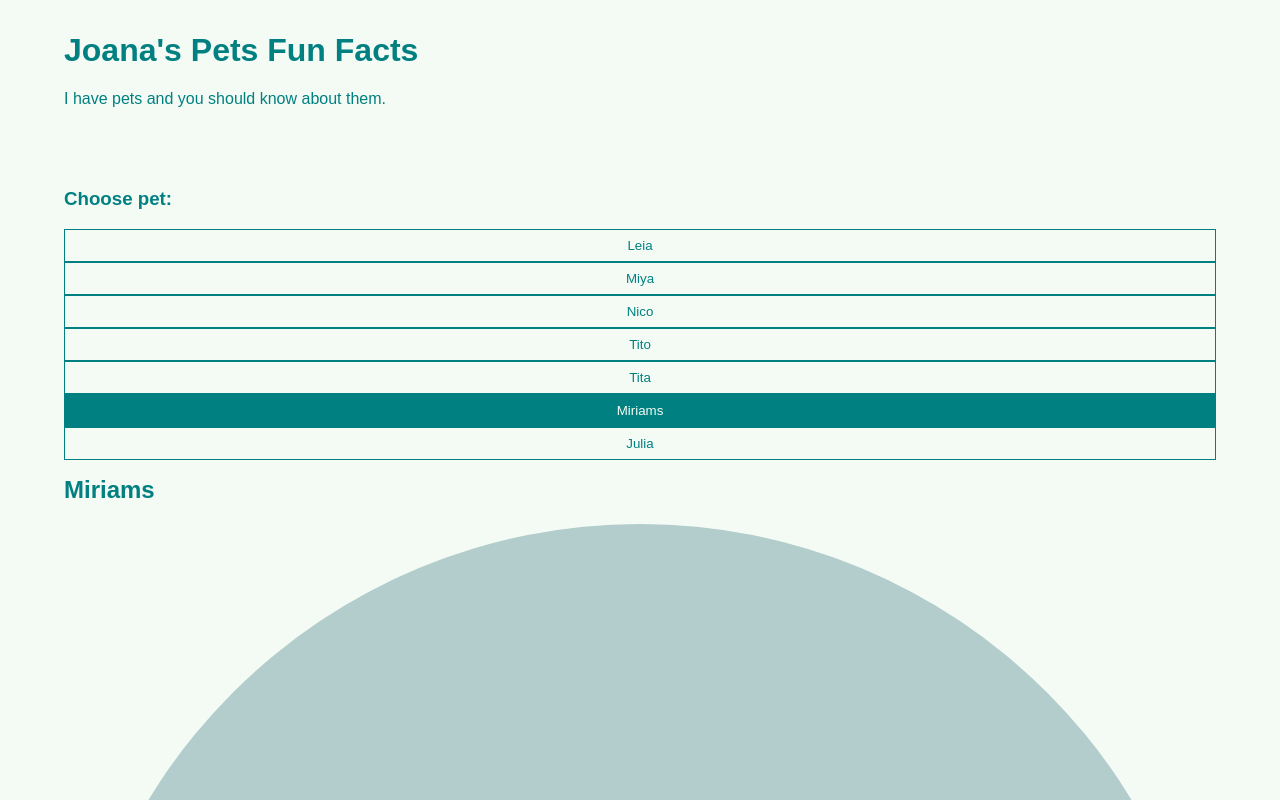
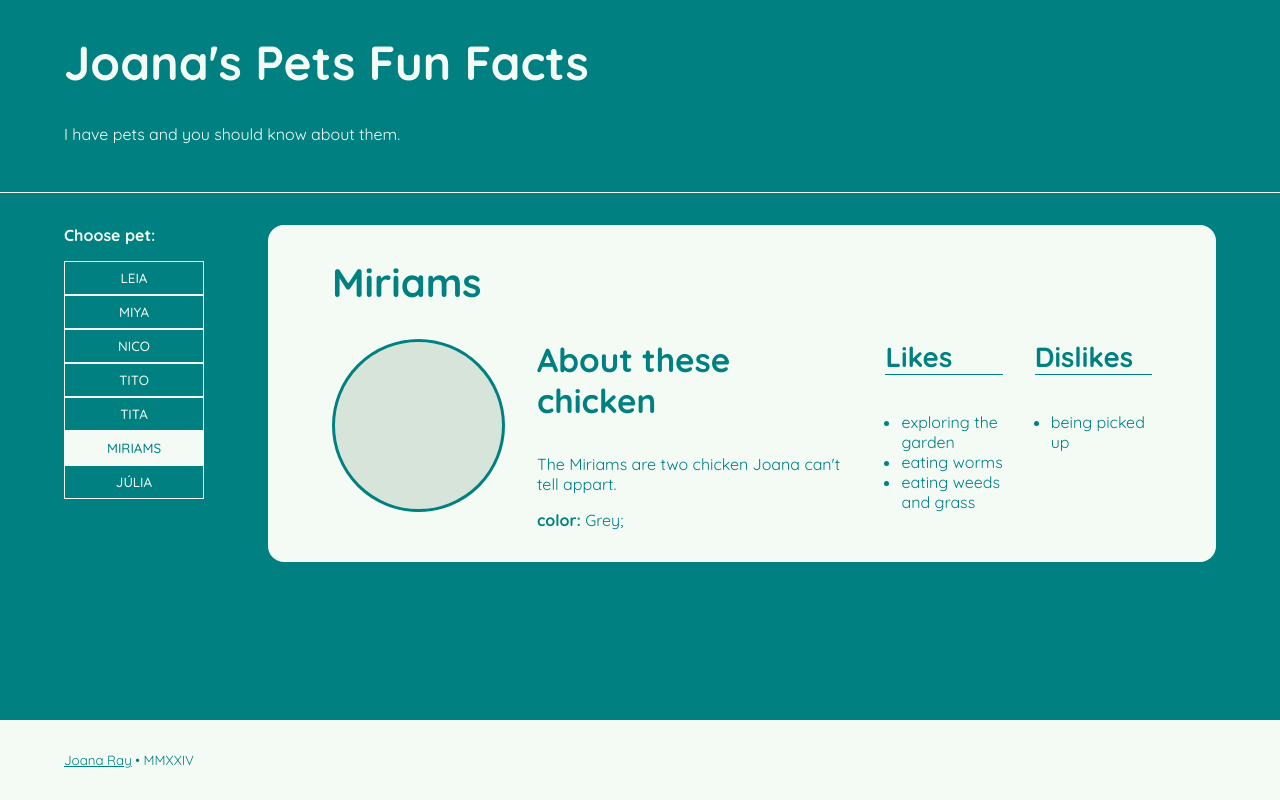
Before and after one commit to joanaray/joanas-pets-fun-facts, a React (Create React App) app: page / in a window 1280 px wide. Shown: the top 800 px of the page. Built offline with nearby package versions, Linux system fonts and the light colour scheme.

Commit message:
Responsive styles and new build

```diff
--- a/public/index.html
+++ b/public/index.html
@@ -23,6 +23,12 @@
       work correctly both with client-side routing and a non-root public URL.
       Learn how to configure a non-root public URL by running `npm run build`.
     -->
+    <link rel="preconnect" href="https://fonts.googleapis.com" />
+    <link rel="preconnect" href="https://fonts.gstatic.com" crossorigin />
+    <link
+      href="https://fonts.googleapis.com/css2?family=Quicksand:wght@300..700&display=swap"
+      rel="stylesheet"
+    />
     <title>Joana's Pets fun facts</title>
   </head>
   <body>
--- a/src/App.js
+++ b/src/App.js
@@ -37,8 +37,8 @@ const Miya = Object.create(Pet);
 Miya.petName = "Miya";
 Miya.petBirthdate = "June 2011";
 Miya.petBreed = "Mutt";
-Miya.petLikes = ["naps", "food", "cuddles", "exploring the garden", "hunting"];
-Miya.petBio = "Miya is Leia's sister";
+Miya.petLikes = ["naps", "food", "cat treats", "cuddles", "exploring the garden", "hunting"];
+Miya.petBio = "Miya is Leia's sister.";
 Miya.petColor = "Black and white";
 Miya.petPic = ["miya-01.jpg", "miya-02.jpeg"];
 Miya.petType = "cat";
@@ -48,8 +48,9 @@ const Nico = Object.create(Pet);
 Nico.petName = "Nico";
 Nico.petBirthdate = "August 2015";
 Nico.petBreed = "Mutt";
-Nico.petLikes = ["naps", "food", "exploring the garden"];
-Nico.petBio = "Nico is a spooky cat";
+Nico.petLikes = ["naps", "food", "exploring the garden", "rubbing himself all over the place"];
+Nico.petDislikes = ["sudden movements", "being pestered by Tito"];
+Nico.petBio = "Nico is a nervous cat! Sometimes he gets in fights with Tito because Tito's too excited and makes him a bit anxious. But he's usually very nice and chill.";
 Nico.petColor = "Black and white";
 Nico.petPic = ["nico-01.jpg", "nico-02.jpg"];
 Nico.petType = "cat";
@@ -59,9 +60,9 @@ const Tito = Object.create(Pet);
 Tito.petName = "Tito";
 Tito.petBirthdate = "March 2020";
 Tito.petBreed = "Mutt";
-Tito.petLikes = ["naps", "food", "exploring the garden", "playing with toys", "hunting"];
+Tito.petLikes = ["naps", "food", "exploring the garden", "playing with toys", "hunting", "hanging around with Nico"];
 Tito.petDislikes = ["Belly rubs"];
-Tito.petBio = "Tito is a very playful cat, the youngest of the gang";
+Tito.petBio = "Tito is a very playful cat, the youngest of the current cat gang and Tita's brother.";
 Tito.petColor = "Black with two white spots";
 Tito.petPic = ["tito-01.jpg", "tito-02.jpg"];
 Tito.petType = "cat";
@@ -71,9 +72,10 @@ const Tita = Object.create(Pet);
 Tita.petName = "Tita";
 Tita.petBirthdate = "March 2020";
 Tita.petBreed = "Mutt";
-Tita.petLikes = ["naps", "food", "exploring the garden", "playing with toys", "hunting"];
+Tita.petLikes = ["naps", "food", "exploring the garden", "playing with Tito", "hunting"];
+Tita.petDislikes = ["sudden movements"];
 Tita.petBio = "Tita was Tito's sister. She was a bit blind but still a good hunter! She got sick in 2022 and didn't make it. She was a really cute pet.";
-Tita.petColor = "White, beige and black striped tail and face.";
+Tita.petColor = "White, beige and black striped tail and face";
 Tita.petPic = ["tita-01.jpg", "tita-02.jpg"];
 Tita.petType = "cat";
 Tita.addToPets();
@@ -85,20 +87,21 @@ Miriams.petLikes = [
   "eating worms",
   "eating weeds and grass",
 ];
-Miriams.petBio = "Miriams are two chicken Joana can't tell appart.";
+Miriams.petDislikes=["being picked up"];
+Miriams.petBio = "The Miriams are two chicken Joana can't tell appart.";
 Miriams.petColor = "Grey";
 Miriams.petType = "chicken";
 Miriams.petQuantity = 2;
 Miriams.addToPets();
 
 const Julia = Object.create(Pet);
-Julia.petName = "Julia";
+Julia.petName = "Júlia";
 Julia.petLikes = [
   "exploring the garden",
   "eating worms",
   "eating weeds and grass",
 ];
-Julia.petBio = "Julia is a black chicken. My friend Inês gave her that name.";
+Julia.petBio = "Júlia is a black chicken. My friend Inês gave her that name. She will let you pet her but you must approach very carefully to do it.";
 Julia.petColor = "Black and golden";
 Julia.petPic = ['julia-01.jpg'];
 Julia.petType = "chicken";
@@ -111,7 +114,7 @@ export default function App() {
   const [chosenPet, setChosenPet] = useState(currentPet);
 
   const listPets = pets.map((pet, i) => {
-    if (chosenPet === pet) {
+    if (pet === chosenPet) {
       isActive = "active";
     } else {
       isActive = "";
@@ -121,7 +124,7 @@ export default function App() {
         <button
           type="button"
           className={isActive}
-          onClick={() => onPetClick(pet)}
+          onClick={() => handlePetClick(pet)}
         >
           {pet.petName}
         </button>
@@ -129,7 +132,7 @@ export default function App() {
     );
   });
 
-  function onPetClick(clickedPet) {
+  function handlePetClick(clickedPet) {
     for (let i = 0; i < pets.length; i++) {
       if (pets[i].active === true) {
         pets[i].active = false;
@@ -143,7 +146,7 @@ export default function App() {
   return (
     <div className="content">
       <div className="pet-list">
-        <h3>Choose pet:</h3>
+        <p><strong>Choose pet:</strong></p>
         <ul>{listPets}</ul>
       </div>
       <div className="pet-card">
--- a/src/Footer.js
+++ b/src/Footer.js
@@ -1,12 +1,10 @@
 function Footer() {
   return (
-    <>
       <footer>
-        <div className="content">
+        <div className="content small">
           <p><a href="http://www.joana.cc">Joana Ray</a> &bull; MMXXIV</p>
         </div>
       </footer>
-    </>
   );
 }
 export default Footer;
--- a/src/Header.js
+++ b/src/Header.js
@@ -1,13 +1,13 @@
 function Header() {
   return (
-    <>
       <header>
-        <hgroup>
-          <h1>Joana's Pets Fun Facts</h1>
-          <p>I have pets and you should know about them.</p>
-        </hgroup>
+        <div className="content">
+          <hgroup>
+            <h1>Joana's Pets Fun Facts</h1>
+            <p>I have pets and you should know about them.</p>
+          </hgroup>
+        </div>
       </header>
-    </>
   );
 }
 
--- a/src/components/pet-card.js
+++ b/src/components/pet-card.js
@@ -6,33 +6,50 @@ function PetCard({ pet }) {
     return <li>{petListItem}</li>;
   });
   const petPicList = pet.petPic;
-  const randomPetPic = petPicList[Math.floor(Math.random() * petPicList.length)];
+  const randomPetPic =
+    petPicList[Math.floor(Math.random() * petPicList.length)];
   return (
     <article>
       <h2>{pet.petName}</h2>
       <figure>
-        {pet.petPic.length>0 && <img src={`assets/img/${randomPetPic}`} alt={pet.petName} />}
+        {pet.petPic.length > 0 && (
+          <img src={`assets/img/${randomPetPic}`} alt={pet.petName} />
+        )}
       </figure>
-      <h3>
-        About {pet.petQuantity > 1 ? "these" : "this"} {pet.petType}
-      </h3>
-      <ul>
-        {pet.petBirthdate && <li>birth date: {pet.petBirthdate}</li>}
-        {pet.petColor && <li>color: {pet.petColor}</li>}
-        {pet.petBreed && <li>breed: {pet.petBreed}</li>}
-      </ul>
-      <p>{pet.petBio}</p>
+      <div className="pet-bio">
+        <h3>
+          About {pet.petQuantity > 1 ? "these" : "this"} {pet.petType}
+        </h3>
+        <p>{pet.petBio}</p>
+        <ul className="pet-props">
+          {pet.petBirthdate && (
+            <li>
+              <strong>birth date:</strong> {pet.petBirthdate};
+            </li>
+          )}
+          {pet.petColor && (
+            <li>
+              <strong>color:</strong> {pet.petColor};
+            </li>
+          )}
+          {pet.petBreed && (
+            <li>
+              <strong>breed:</strong> {pet.petBreed};
+            </li>
+          )}
+        </ul>
+      </div>
       {!(pet.petLikes.length === 0) && (
-        <>
-          <h3>Likes:</h3>
+        <div className="pet-prefs">
+          <h4>Likes</h4>
           <ul>{petLikesList}</ul>
-        </>
+        </div>
       )}
       {!(pet.petDislikes.length === 0) && (
-        <>
-          <h3>Dislikes:</h3>
+        <div className="pet-prefs">
+          <h4>Dislikes</h4>
           <ul>{petDislikesList}</ul>
-        </>
+        </div>
       )}
     </article>
   );
--- a/src/styles.css
+++ b/src/styles.css
@@ -1,11 +1,20 @@
 :root {
-  --color-main: hsl(180, 100%, 25%); /* #008080 */
-  --color-main--lighter: hsl(180, 20%, 75%); /* #b3cccc */
-  --color-alt: hsl(128, 50%, 97%); /* #f3fbf4 */
+  /*--color-main: hsl(180, 100%, 25%);  #008080 */
+  /*--color-main--lighter: hsl(180, 20%, 75%);  #b3cccc */
+  /*--color-alt: hsl(128, 50%, 97%);  #f3fbf4 */
+
+  --color-main: hsl(128, 50%, 97%);
+  --color-main--darker: hsl(128, 20%, 87%);
+  --color-alt: hsl(180, 100%, 25%);
+
+  --font-main: "Quicksand", sans-serif;
   height: 100%;
   background-color: var(--color-alt);
   color: var(--color-main);
-  font-family: sans-serif;
+  font-family: var(--font-main);
+  font-optical-sizing: auto;
+  font-weight: 400;
+  font-style: normal;
 }
 *,
 *::before,
@@ -17,22 +26,37 @@ body {
   height: 100%;
   margin: 0;
 }
+#root {
+  height: 100%;
+  display: flex;
+  flex-flow: column nowrap;
+}
 
 header,
 main,
 footer {
   width: 100%;
-  padding: 2rem 4rem;
+  padding: 2rem;
 }
-#root {
-  height: 100%;
-  display: flex;
-  flex-flow: column nowrap;
+.content {
+  max-width: 1240px;
+  margin-inline: auto;
+}
+header {
+  border-bottom: 1px solid var(--color-main);
 }
 main {
   flex-grow: 1;
 }
-
+main > .content {
+  display: flex;
+  flex-direction: column;
+  gap: 4rem;
+}
+footer {
+  background-color: var(--color-main);
+  color: var(--color-alt);
+}
 /** -- TYPOGRAPHY -- **/
 :where(h1, h2, h3, h4, h5, h6, p):only-child {
   margin: 0;
@@ -41,55 +65,109 @@ main {
   margin-top: 0;
 }
 
+h1 {
+  font-size: 2.986em;
+}
+h2 {
+  font-size: 2.488em;
+}
+h3 {
+  font-size: 2.074em;
+}
+h4 {
+  font-size: 1.728em;
+}
+h5 {
+  font-size: 1.44em;
+}
+h6 {
+  font-size: 1.2em;
+}
+p {
+  font-size: 1em;
+}
+small,
+.small {
+  font-size: 0.833em;
+}
+.x-small {
+  font-size: 0.694em;
+}
 /** -- ELEMENTS -- **/
 a {
-  color:var(--color-main);
+  color: var(--color-main);
 }
 a:hover {
   text-decoration: none;
 }
-img{
+footer a {
+  color: var(--color-alt);
+}
+img {
   max-width: 100%;
 }
 
 button {
   width: 100%;
+  padding: 0.5rem 1rem;
   background-color: var(--color-alt);
   color: var(--color-main);
   border: 1px solid var(--color-main);
-  padding: .5rem 1rem;
   cursor: pointer;
+  font-family: var(--font-main);
+  font-weight: 500;
+  text-transform: uppercase;
 }
 button.active {
   background-color: var(--color-main);
   color: var(--color-alt);
 }
 button:hover {
-  background-color: var(--color-main--lighter);
-  color:var(--color-main);
-  border-color: var(--color-main--lighter);
+  background-color: var(--color-main--darker);
+  color: var(--color-alt);
+  border-color: var(--color-main--darker);
 }
 
 /** -- COMPONENTS -- **/
+.pet-list {
+  width: 100%;
+}
 .pet-list ul {
-  display: flex;
-  flex-direction: column;
+  display: grid;
+  grid-template-columns: repeat(2, 1fr);
   list-style: none;
   padding: 0;
 }
 
+/* - PET CARD - */
+.pet-card {
+  background-color: var(--color-main);
+  color: var(--color-alt);
+  padding: 2rem;
+  border-radius: 1rem;
+}
+.pet-card h2 {
+  margin: 0;
+}
+.pet-card article {
+  display: flex;
+  flex-wrap: wrap;
+  gap: 2rem;
+}
 .pet-card figure {
   margin: 0;
   width: 100%;
+  height: 100%;
   aspect-ratio: 1;
+  border: 0.2rem solid var(--color-alt);
   border-radius: 100%;
   overflow: hidden;
   display: flex;
   align-items: center;
   justify-content: center;
-  background-color: var(--color-main--lighter);
+  background-color: var(--color-main--darker);
 }
-.pet-card figure img{
+.pet-card figure img {
   width: 100%;
   height: 100%;
   object-fit: cover;
@@ -97,3 +175,75 @@ button:hover {
   align-items: center;
   justify-content: center;
 }
+.pet-card h4 {
+  border-bottom: 1px solid var(--color-alt);
+}
+.pet-card .pet-props {
+  margin: 0;
+  padding: 0;
+  list-style: none;
+}
+.pet-props li + li {
+  margin-top: 0.5rem;
+}
+.pet-card .pet-prefs ul {
+  margin: 0;
+  padding-left: 1rem;
+}
+
+/** -- MEDIA QUERIES -- **/
+@media screen and (min-width: 640px) {
+  main .content {
+    flex-direction: row;
+  }
+
+  .pet-list {
+    max-width: 140px;
+  }
+  .pet-list ul {
+    display: block;
+  }
+
+  .pet-card {
+    width: 100%;
+    padding-inline: 4rem;
+  }
+  .pet-card h2 {
+    width: 50%;
+    margin: 0;
+    align-self: center;
+  }
+  .pet-card figure {
+    order: -1;
+    width: calc(50% - 2rem);
+    max-width: 300px;
+  }
+  .pet-card .pet-bio {
+    width: 100%;
+    flex-grow: 1;
+  }
+  .pet-prefs {
+    width: calc(50% - 1rem);
+    flex-grow: 1;
+  }
+}
+@media screen and (min-width: 1240px) {
+  header,
+  main,
+  footer {
+    padding-inline: 4rem;
+  }
+  .pet-card h2 {
+    width: 100%;
+  }
+  .pet-card figure {
+    order: initial;
+    width: calc(25% - 2rem);
+  }
+  .pet-card .pet-bio {
+    width: calc(49% - 6rem);
+  }
+  .pet-prefs {
+    width: 13%;
+  }
+}
```
